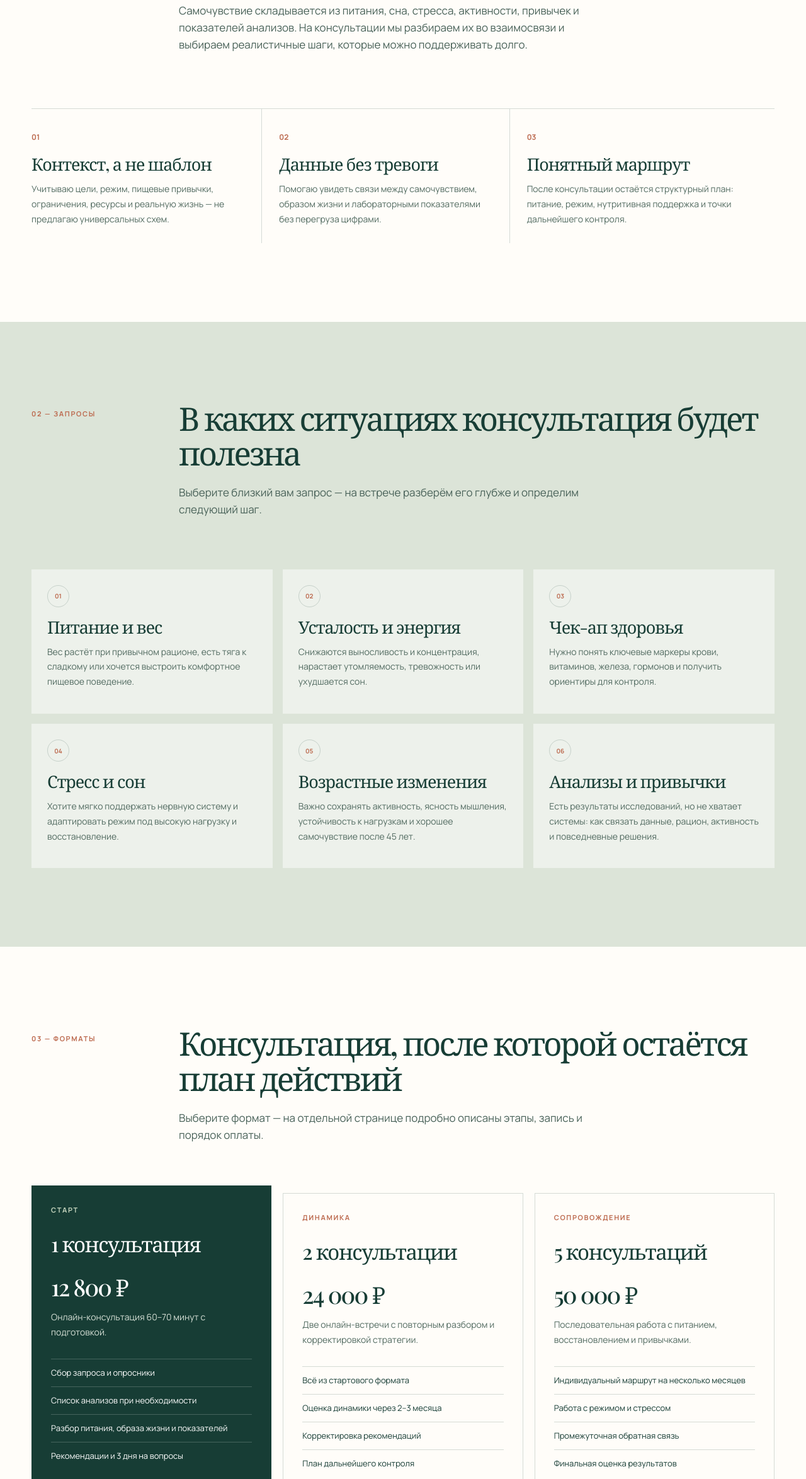
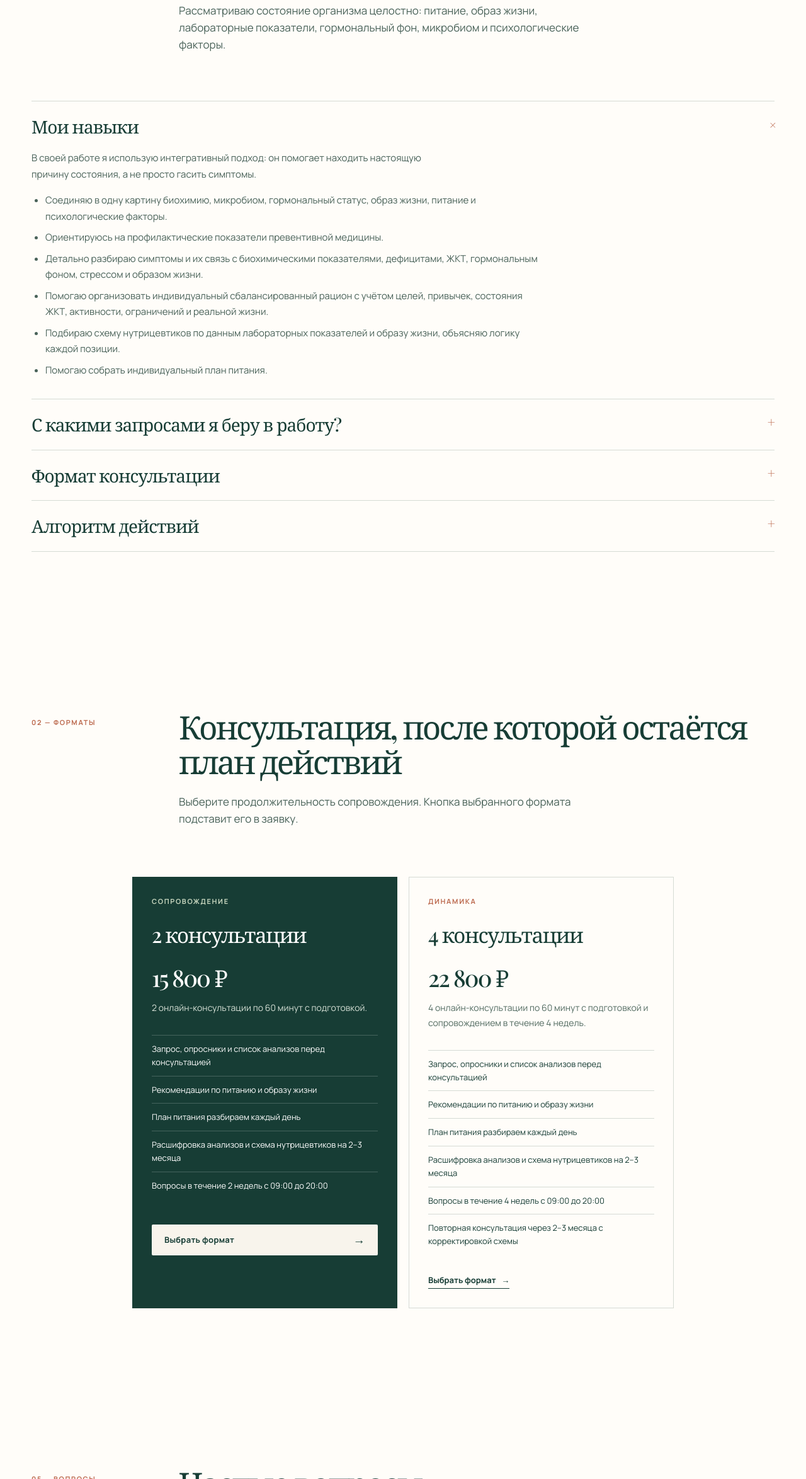
Before and after one commit to pokatilovivan10-hub/nadezhda-timoshenko-consulting, a plain HTML site: page index.html in a window 1280 px wide. Shown: the part 1312-3660 px from the top of the page at 63% size. Drawn offline with nearby package versions, Linux system fonts and the light colour scheme.

Commit message:
Update consultation content and packages

```diff
--- a/index.html
+++ b/index.html
@@ -16,6 +16,7 @@
       rel="stylesheet"
     />
     <link rel="stylesheet" href="styles.css" />
+    <link rel="stylesheet" href="updates.css" />
     <style>
       .hero-name {
         font:
@@ -215,206 +216,116 @@
         <div class="container split-heading">
           <p class="section-kicker">01 — Подход</p>
           <div>
-            <h2>Не «погасить» симптом, а увидеть целую картину</h2>
+            <h2>Индивидуальный и интегративный подход к здоровью</h2>
             <p class="section-intro">
-              Самочувствие складывается из питания, сна, стресса, активности,
-              привычек и показателей анализов. На консультации мы разбираем их
-              во взаимосвязи и выбираем реалистичные шаги, которые можно
-              поддерживать долго.
+              Рассматриваю состояние организма целостно: питание, образ жизни,
+              лабораторные показатели, гормональный фон, микробиом и
+              психологические факторы.
             </p>
           </div>
         </div>
-        <div class="container approach-grid">
-          <article>
-            <span>01</span>
-            <h3>Контекст, а не шаблон</h3>
-            <p>
-              Учитываю цели, режим, пищевые привычки, ограничения, ресурсы и
-              реальную жизнь — не предлагаю универсальных схем.
-            </p>
-          </article>
-          <article>
-            <span>02</span>
-            <h3>Данные без тревоги</h3>
-            <p>
-              Помогаю увидеть связи между самочувствием, образом жизни и
-              лабораторными показателями без перегруза цифрами.
-            </p>
-          </article>
-          <article>
-            <span>03</span>
-            <h3>Понятный маршрут</h3>
-            <p>
-              После консультации остаётся структурный план: питание, режим,
-              нутритивная поддержка и точки дальнейшего контроля.
-            </p>
-          </article>
-        </div>
-      </section>
-      <section class="section requests" id="requests">
-        <div class="container split-heading">
-          <p class="section-kicker">02 — Запросы</p>
-          <div>
-            <h2>В каких ситуациях консультация будет полезна</h2>
-            <p class="section-intro">
-              Выберите близкий вам запрос — на встрече разберём его глубже и
-              определим следующий шаг.
-            </p>
-          </div>
-        </div>
-        <div class="container requests-grid">
-          <article>
-            <div class="request-icon">01</div>
-            <h3>Питание и вес</h3>
-            <p>
-              Вес растёт при привычном рационе, есть тяга к сладкому или хочется
-              выстроить комфортное пищевое поведение.
-            </p>
-          </article>
-          <article>
-            <div class="request-icon">02</div>
-            <h3>Усталость и энергия</h3>
-            <p>
-              Снижаются выносливость и концентрация, нарастает утомляемость,
-              тревожность или ухудшается сон.
-            </p>
-          </article>
-          <article>
-            <div class="request-icon">03</div>
-            <h3>Чек-ап здоровья</h3>
-            <p>
-              Нужно понять ключевые маркеры крови, витаминов, железа, гормонов и
-              получить ориентиры для контроля.
-            </p>
-          </article>
-          <article>
-            <div class="request-icon">04</div>
-            <h3>Стресс и сон</h3>
-            <p>
-              Хотите мягко поддержать нервную систему и адаптировать режим под
-              высокую нагрузку и восстановление.
-            </p>
-          </article>
-          <article>
-            <div class="request-icon">05</div>
-            <h3>Возрастные изменения</h3>
-            <p>
-              Важно сохранять активность, ясность мышления, устойчивость к
-              нагрузкам и хорошее самочувствие после 45 лет.
-            </p>
-          </article>
-          <article>
-            <div class="request-icon">06</div>
-            <h3>Анализы и привычки</h3>
-            <p>
-              Есть результаты исследований, но не хватает системы: как связать
-              данные, рацион, активность и повседневные решения.
-            </p>
-          </article>
+        <div class="container service-accordions">
+          <details open>
+            <summary>Мои навыки <span>+</span></summary>
+            <div class="accordion-copy">
+              <p>В своей работе я использую интегративный подход: он помогает находить настоящую причину состояния, а не просто гасить симптомы.</p>
+              <ul>
+                <li>Соединяю в одну картину биохимию, микробиом, гормональный статус, образ жизни, питание и психологические факторы.</li>
+                <li>Ориентируюсь на профилактические показатели превентивной медицины.</li>
+                <li>Детально разбираю симптомы и их связь с биохимическими показателями, дефицитами, ЖКТ, гормональным фоном, стрессом и образом жизни.</li>
+                <li>Помогаю организовать индивидуальный сбалансированный рацион с учётом целей, привычек, состояния ЖКТ, активности, ограничений и реальной жизни.</li>
+                <li>Подбираю схему нутрицевтиков по данным лабораторных показателей и образу жизни, объясняю логику каждой позиции.</li>
+                <li>Помогаю собрать индивидуальный план питания.</li>
+              </ul>
+            </div>
+          </details>
+          <details id="requests">
+            <summary>С какими запросами я беру в работу? <span>+</span></summary>
+            <div class="accordion-copy">
+              <ul>
+                <li>Хотите разобраться с питанием, сбалансировать рацион, избавиться от тяги к сладкому, скорректировать пищевое поведение и понять, что подходит именно вам.</li>
+                <li>Питание меняли, а вес растёт: коррекция веса, метаболический синдром, инсулинорезистентность.</li>
+                <li>Хотите понять причину усталости: дефициты, гормональный фон или несколько факторов одновременно.</li>
+                <li>Планируете чек-ап здоровья: ключевые маркеры крови, витамины, железо, гормоны, баланс микробиоты.</li>
+                <li>Чувствуете снижение энергии и выносливости, нарастает утомляемость, тревожность или ухудшился сон.</li>
+                <li>Испытываете хронический стресс.</li>
+                <li>Хотите разобраться с анализами, возможными причинами и подобрать нутрицевтики с учётом медицинского ведения.</li>
+                <li>Хотите мягко поддержать нервную систему: подобрать нутрицевтики для стресса, сна и концентрации.</li>
+                <li>Вам 45–50+ и вы хотите сохранить активность, ясность мышления, вес и хорошее самочувствие.</li>
+                <li>Интересует адаптация питания, режима, физической нагрузки и нутрицевтиков под изменения гормонального фона.</li>
+                <li>Хотите разобраться с биомаркерами: железом, витаминами, гормонами, маркерами воспаления и окислительного стресса.</li>
+              </ul>
+              <p class="disclaimer">Мои консультации информационные и проходят в рамках превентивного подхода к здоровью. Они не заменяют медицинский приём и лечение.</p>
+            </div>
+          </details>
+          <details>
+            <summary>Формат консультации <span>+</span></summary>
+            <div class="accordion-copy"><p>Видеоконсультации проходят через Яндекс Телемост. Связь также возможна через Max или Telegram.</p></div>
+          </details>
+          <details>
+            <summary>Алгоритм действий <span>+</span></summary>
+            <div class="accordion-copy">
+              <ol>
+                <li>Вы записываетесь на консультацию и выбираете в форме возможную дату и время. Подготовка входит в стоимость.</li>
+                <li>При записи указываете предпочтительный канал связи.</li>
+                <li>Получаете сообщение в мессенджер: время забронировано, после оплаты начинается работа.</li>
+                <li>Заполняете анкеты и получаете список анализов; до консультации собирается информация, анализы и анамнез.</li>
+                <li>Индивидуальная консультация проходит в мессенджере в формате видеосвязи.</li>
+                <li>В тот же день получаете файл с рекомендациями, разбором питания и образа жизни, схемой нутрицевтиков и описанием каждого шага.</li>
+                <li>После консультации в течение 3 дней можно задать уточняющие вопросы.</li>
+              </ol>
+            </div>
+          </details>
         </div>
       </section>
       <section class="section formats" id="formats">
         <div class="container split-heading">
-          <p class="section-kicker">03 — Форматы</p>
+          <p class="section-kicker">02 — Форматы</p>
           <div>
             <h2>Консультация, после которой остаётся план действий</h2>
             <p class="section-intro">
-              Выберите формат — на отдельной странице подробно описаны этапы,
-              запись и порядок оплаты.
+              Выберите продолжительность сопровождения. Кнопка выбранного
+              формата подставит его в заявку.
             </p>
           </div>
         </div>
         <div class="container format-grid">
           <article class="format-card featured">
-            <p class="card-label">Старт</p>
-            <h3>1 консультация</h3>
-            <p class="price">12 800 ₽</p>
-            <p>Онлайн-консультация 60–70 минут с подготовкой.</p>
+            <p class="card-label">Сопровождение</p>
+            <h3>2 консультации</h3>
+            <p class="price">15 800 ₽</p>
+            <p>2 онлайн-консультации по 60 минут с подготовкой.</p>
             <ul>
-              <li>Сбор запроса и опросники</li>
-              <li>Список анализов при необходимости</li>
-              <li>Разбор питания, образа жизни и показателей</li>
-              <li>Рекомендации и 3 дня на вопросы</li>
+              <li>Запрос, опросники и список анализов перед консультацией</li>
+              <li>Рекомендации по питанию и образу жизни</li>
+              <li>План питания разбираем каждый день</li>
+              <li>Расшифровка анализов и схема нутрицевтиков на 2–3 месяца</li>
+              <li>Вопросы в течение 2 недель с 09:00 до 20:00</li>
             </ul>
-            <a class="button button-secondary" href="consultation-start.html"
-              >Подробнее, запись и оплата <b>→</b></a
+            <a class="button button-secondary package-choice" href="#contact" data-package="2 консультации — 15 800 ₽"
+              >Выбрать формат <b>→</b></a
             >
           </article>
           <article class="format-card">
             <p class="card-label">Динамика</p>
-            <h3>2 консультации</h3>
-            <p class="price">24 000 ₽</p>
+            <h3>4 консультации</h3>
+            <p class="price">22 800 ₽</p>
             <p>
-              Две онлайн-встречи с повторным разбором и корректировкой
-              стратегии.
+              4 онлайн-консультации по 60 минут с подготовкой и сопровождением
+              в течение 4 недель.
             </p>
             <ul>
-              <li>Всё из стартового формата</li>
-              <li>Оценка динамики через 2–3 месяца</li>
-              <li>Корректировка рекомендаций</li>
-              <li>План дальнейшего контроля</li>
+              <li>Запрос, опросники и список анализов перед консультацией</li>
+              <li>Рекомендации по питанию и образу жизни</li>
+              <li>План питания разбираем каждый день</li>
+              <li>Расшифровка анализов и схема нутрицевтиков на 2–3 месяца</li>
+              <li>Вопросы в течение 4 недель с 09:00 до 20:00</li>
+              <li>Повторная консультация через 2–3 месяца с корректировкой схемы</li>
             </ul>
-            <a class="text-link dark-link" href="consultation-dynamics.html"
-              >Подробнее, запись и оплата <span>→</span></a
+            <a class="text-link dark-link package-choice" href="#contact" data-package="4 консультации с сопровождением — 22 800 ₽"
+              >Выбрать формат <span>→</span></a
             >
           </article>
-          <article class="format-card">
-            <p class="card-label">Сопровождение</p>
-            <h3>5 консультаций</h3>
-            <p class="price">50 000 ₽</p>
-            <p>
-              Последовательная работа с питанием, восстановлением и привычками.
-            </p>
-            <ul>
-              <li>Индивидуальный маршрут на несколько месяцев</li>
-              <li>Работа с режимом и стрессом</li>
-              <li>Промежуточная обратная связь</li>
-              <li>Финальная оценка результатов</li>
-            </ul>
-            <a class="text-link dark-link" href="consultation-support.html"
-              >Подробнее, запись и оплата <span>→</span></a
-            >
-          </article>
-        </div>
-      </section>
-      <section class="process section">
-        <div class="container process-layout">
-          <div>
-            <p class="section-kicker">04 — Как проходит работа</p>
-            <h2>Спокойно, конфиденциально, в вашем темпе</h2>
-          </div>
-          <ol>
-            <li>
-              <span>1</span>
-              <div>
-                <h3>Запись и подготовка</h3>
-                <p>
-                  Вы оставляете заявку, выбираете удобный канал связи и
-                  получаете материалы для подготовки.
-                </p>
-              </div>
-            </li>
-            <li>
-              <span>2</span>
-              <div>
-                <h3>Онлайн-консультация</h3>
-                <p>
-                  Встречаемся в видеосвязи, подробно разбираем запрос, привычки,
-                  самочувствие и исходные данные.
-                </p>
-              </div>
-            </li>
-            <li>
-              <span>3</span>
-              <div>
-                <h3>Персональные рекомендации</h3>
-                <p>
-                  Получаете структурный файл с рекомендациями по питанию, образу
-                  жизни и дальнейшим шагам.
-                </p>
-              </div>
-            </li>
-          </ol>
         </div>
       </section>
       <section class="section faq">
@@ -655,6 +566,8 @@
             ><label
               >Что хотите обсудить?<select name="request">
                 <option value="">Выберите запрос</option>
+                <option>2 консультации — 15 800 ₽</option>
+                <option>4 консультации с сопровождением — 22 800 ₽</option>
                 <option>Питание и вес</option>
                 <option>Усталость и энергия</option>
                 <option>Анализы и чек-ап</option>
--- /dev/null
+++ b/updates.css
@@ -0,0 +1,68 @@
+.service-accordions {
+  margin-top: 58px;
+  border-top: 1px solid var(--line);
+}
+
+.service-accordions details {
+  padding: 23px 0;
+}
+
+.service-accordions summary {
+  font: 500 28px/1.2 var(--serif);
+  letter-spacing: -0.035em;
+}
+
+.accordion-copy {
+  max-width: 860px;
+  padding: 8px 48px 2px 0;
+}
+
+.accordion-copy p,
+.accordion-copy li {
+  font-size: 15px;
+  line-height: 1.7;
+  color: #496259;
+}
+
+.accordion-copy ul,
+.accordion-copy ol {
+  margin: 16px 0 0;
+  padding-left: 22px;
+}
+
+.accordion-copy li {
+  margin: 8px 0;
+}
+
+.accordion-copy .disclaimer {
+  margin-top: 22px;
+  font-size: 13px;
+  color: var(--muted);
+}
+
+.format-grid {
+  grid-template-columns: repeat(2, minmax(0, 1fr));
+  max-width: 860px;
+}
+
+.format-card.featured {
+  transform: none;
+}
+
+.package-choice {
+  cursor: pointer;
+}
+
+@media (max-width: 850px) {
+  .service-accordions {
+    margin-top: 38px;
+  }
+
+  .service-accordions summary {
+    font-size: 24px;
+  }
+
+  .accordion-copy {
+    padding-right: 0;
+  }
+}
```
Also changed, not shown: consultation-dynamics.html (+1 -1 lines), consultation-start.html (+1 -1 lines), consultation-support.html (+1 -1 lines), script.js (+7 -0 lines).
